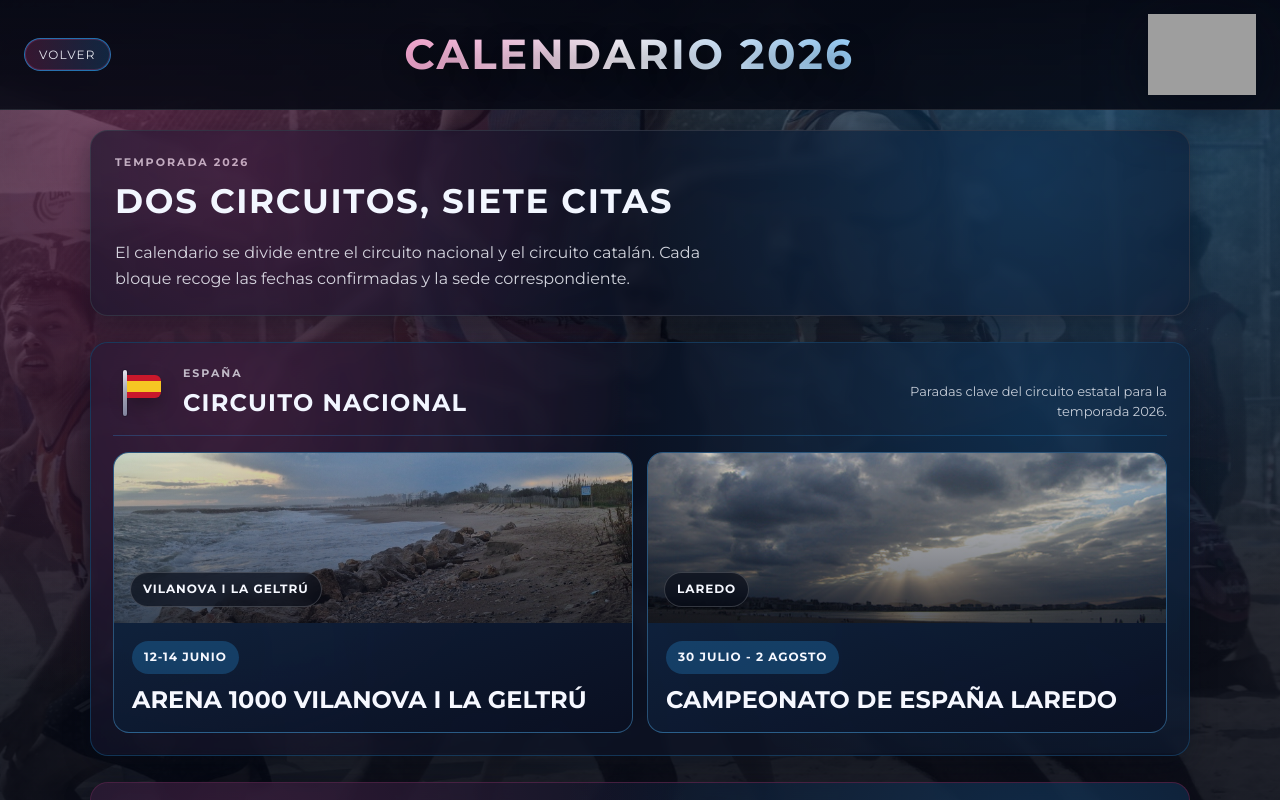
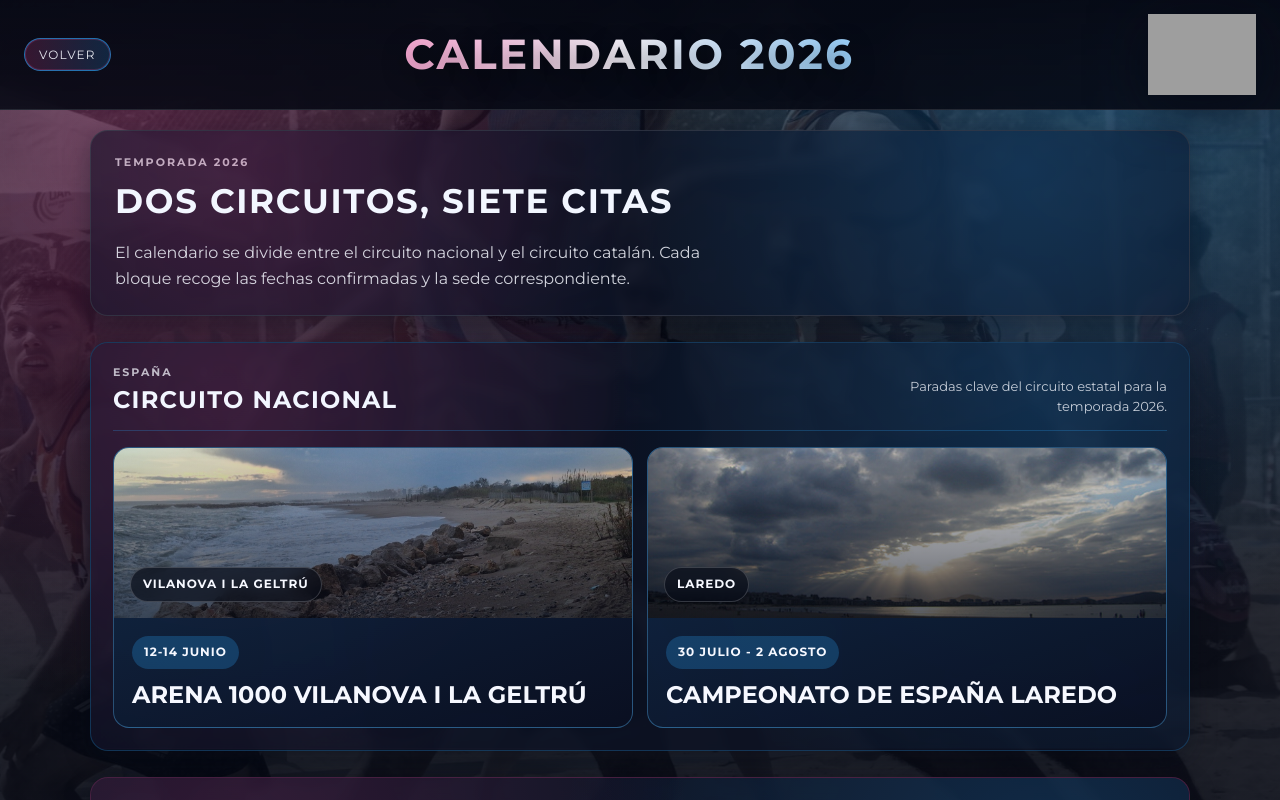
Before and after one commit to rgranadosd/baybandits, a React (Vite) app: page /calendario in a window 1280 px wide. Built offline with nearby package versions, Linux system fonts and the light colour scheme; no server answers; grey boxes are pictures that could not be loaded.

Commit message:
Remove calendar flags

```diff
--- a/src/pages/CalendarPage.css
+++ b/src/pages/CalendarPage.css
@@ -99,63 +99,14 @@
 }
 
 .calendar-block__title-wrap {
-  display: grid;
-  grid-template-columns: auto 1fr;
-  grid-template-areas:
-    'flag eyebrow'
-    'flag title';
-  column-gap: 14px;
-  row-gap: 2px;
-  align-items: center;
+  display: flex;
+  flex-direction: column;
+  gap: 2px;
+  align-items: flex-start;
 }
 
 .calendar-block__title-wrap .calendar-block__eyebrow {
-  grid-area: eyebrow;
   margin-bottom: 0;
-}
-
-.calendar-block__title-wrap h2 {
-  grid-area: title;
-}
-
-.calendar-flag {
-  grid-area: flag;
-  position: relative;
-  display: inline-flex;
-  align-items: center;
-  justify-content: center;
-  width: 56px;
-  height: 56px;
-}
-
-.calendar-flag__pole {
-  position: absolute;
-  left: 10px;
-  top: 5px;
-  bottom: 5px;
-  width: 4px;
-  border-radius: 999px;
-  background: linear-gradient(180deg, rgba(246, 248, 255, 0.92), rgba(160, 172, 198, 0.74));
-  box-shadow: 0 0 0 1px rgba(5, 10, 22, 0.24);
-}
-
-.calendar-flag__cloth {
-  position: absolute;
-  left: 14px;
-  top: 10px;
-  width: 34px;
-  height: 23px;
-  border-radius: 0 6px 6px 0;
-  box-shadow: 0 8px 18px rgba(0, 0, 0, 0.28);
-  transform-origin: left center;
-}
-
-.calendar-flag--spain .calendar-flag__cloth {
-  background: linear-gradient(180deg, #c9182b 0 28%, #f6c623 28% 72%, #c9182b 72% 100%);
-}
-
-.calendar-flag--catalonia .calendar-flag__cloth {
-  background: repeating-linear-gradient(180deg, #f6c623 0 14%, #cc2033 14% 28%);
 }
 
 .calendar-block__summary {
--- a/src/pages/CalendarPage.jsx
+++ b/src/pages/CalendarPage.jsx
@@ -23,7 +23,6 @@ const circuits = [
     eyebrow: 'España',
     accent: '#2aa8ff',
     accentSoft: 'rgba(42, 168, 255, 0.24)',
-    flag: 'spain',
     events: [
       {
         dates: '12-14 junio',
@@ -46,7 +45,6 @@ const circuits = [
     eyebrow: 'Cataluña',
     accent: '#ff4ea3',
     accentSoft: 'rgba(255, 78, 163, 0.24)',
-    flag: 'catalonia',
     events: [
       {
         dates: '6-7 junio',
@@ -81,15 +79,6 @@ const circuits = [
     ],
   },
 ]
-
-function FlagBadge({ type, label }) {
-  return (
-    <span className={`calendar-flag calendar-flag--${type}`} aria-label={label} title={label}>
-      <span className="calendar-flag__pole" aria-hidden="true" />
-      <span className="calendar-flag__cloth" aria-hidden="true" />
-    </span>
-  )
-}
 
 function CalendarPage() {
   const navigate = useNavigate()
@@ -278,7 +267,6 @@ function CalendarPage() {
             >
               <div className="calendar-block__header">
                 <div className="calendar-block__title-wrap">
-                  <FlagBadge type={circuit.flag} label={circuit.title} />
                   <p className="calendar-block__eyebrow">{circuit.eyebrow}</p>
                   <h2>{circuit.title}</h2>
                 </div>
```
